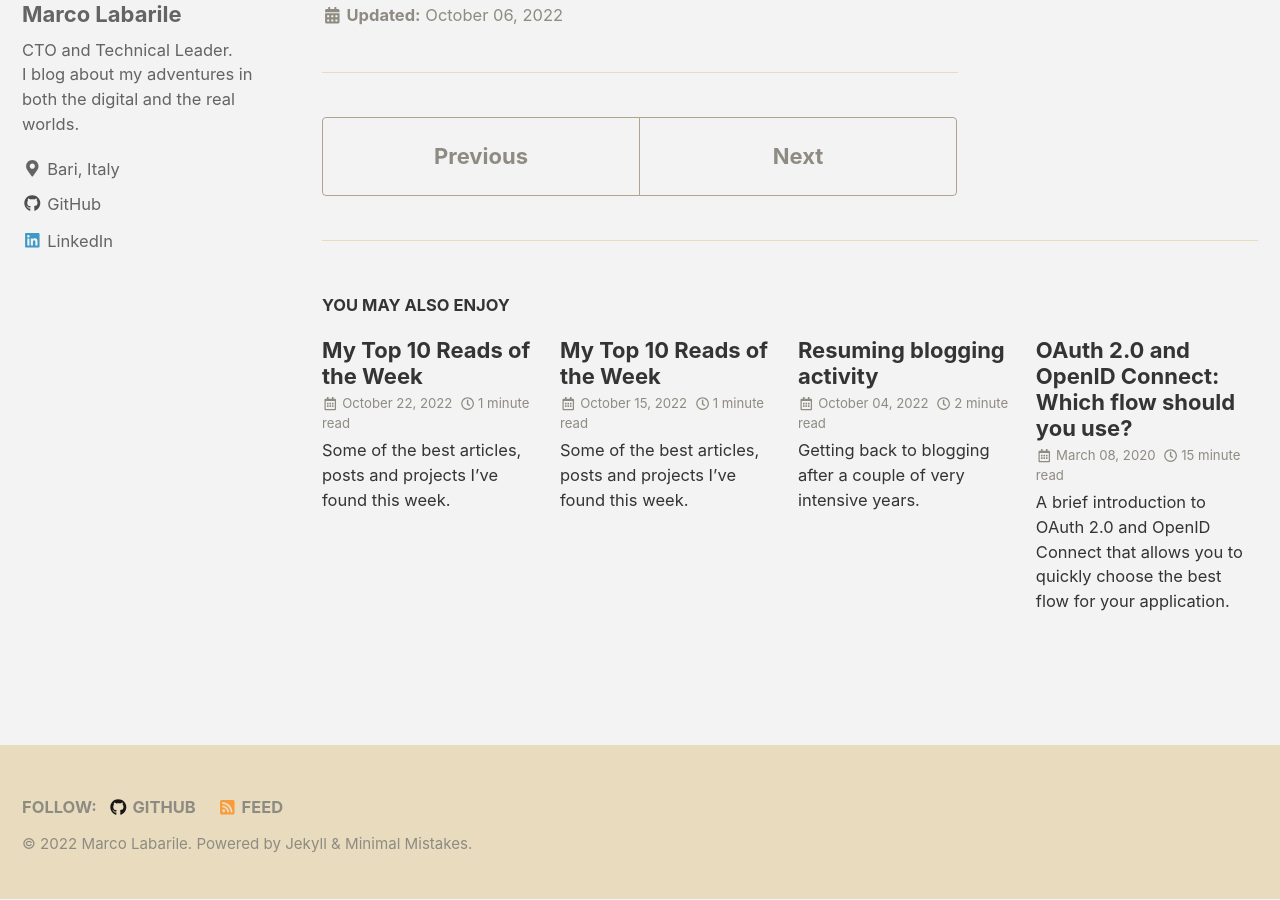
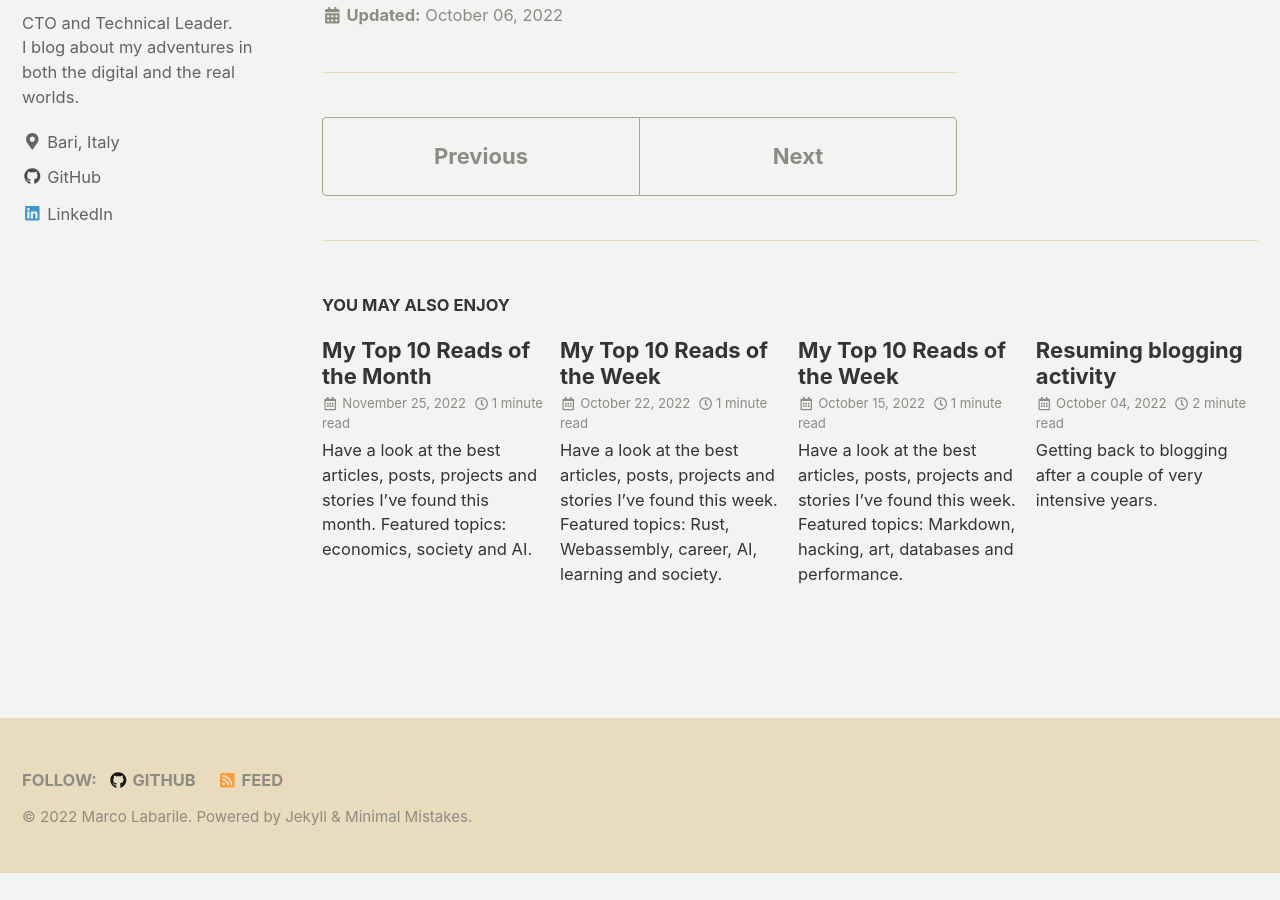
Before and after one commit to labarilem/labarilem.github.io, a Jekyll site: the page built from _posts/2022-10-06-my-top-10-reads-of-the-week.md, in a window 1280 px wide and 900 px high, scrolled down 1240 px. Built offline with Jekyll 4.4.1, drawn with Linux system fonts in a browser that asks for light colours; nearby versions of some CDN libraries; after the commit the page ends 2113 px from its top, so only the background shows below that.

Commit message:
publish monthly digest

```diff
--- a/Gemfile
+++ b/Gemfile
@@ -1,3 +1,4 @@
 source "https://rubygems.org"
 gem 'tzinfo-data'
+gem 'kramdown-parser-gfm'
 gemspec
--- a/_config.yml
+++ b/_config.yml
@@ -266,7 +266,7 @@ defaults:
       author_profile: true
       read_time: true
       comments: false
-      share: true
+      share: false
       related: true
   # _pages
   - scope:
--- a/_posts/2022-10-06-my-top-10-reads-of-the-week.md
+++ b/_posts/2022-10-06-my-top-10-reads-of-the-week.md
@@ -1,6 +1,8 @@
 ---
 title: "My Top 10 Reads of the Week"
-excerpt: Some of the best articles, posts and projects I've found this week.
+excerpt: >
+  Have a look at the best articles, posts, projects and stories I've found this week.
+  Featured topics: machine learning, databases, security and society.
 date: 2022-10-06
 last_modified_at: 2022-10-06
 categories:
--- a/_posts/2022-10-15-my-top-10-reads-of-the-week.md
+++ b/_posts/2022-10-15-my-top-10-reads-of-the-week.md
@@ -1,6 +1,8 @@
 ---
 title: "My Top 10 Reads of the Week"
-excerpt: Some of the best articles, posts and projects I've found this week.
+excerpt: >
+  Have a look at the best articles, posts, projects and stories I've found this week.
+  Featured topics: Markdown, hacking, art, databases and performance.
 date: 2022-10-15
 last_modified_at: 2022-10-15
 categories:
--- a/_posts/2022-10-22-my-top-10-reads-of-the-week.md
+++ b/_posts/2022-10-22-my-top-10-reads-of-the-week.md
@@ -1,6 +1,8 @@
 ---
 title: "My Top 10 Reads of the Week"
-excerpt: Some of the best articles, posts and projects I've found this week.
+excerpt: >
+  Have a look at the best articles, posts, projects and stories I've found this week.
+  Featured topics: Rust, Webassembly, career, AI, learning and society.
 date: 2022-10-22
 last_modified_at: 2022-10-22
 categories:
--- /dev/null
+++ b/_posts/2022-11-25-my-top-10-reads-of-the-month.md
@@ -0,0 +1,28 @@
+---
+title: "My Top 10 Reads of the Month"
+excerpt: >
+  Have a look at the best articles, posts, projects and stories I've found this month.
+  Featured topics: economics, society and AI.
+date: 2022-11-24
+last_modified_at: 2022-11-25
+categories:
+  - News
+tags:
+  - Economics
+  - Society
+  - AI
+share: false
+---
+
+Welcome to my monthly digest! Here you will find some of the best articles, posts and projects I've found this month:
+
+- How does the clipboard actually work? [Wayland](https://whynothugo.nl/journal/2022/10/21/how-the-clipboard-works/) vs [Windows](https://learn.microsoft.com/en-us/windows/win32/dataxchg/using-the-clipboard?redirectedfrom=MSDN#_win32_Copying_Information_to_the_Clipboard).
+- [Principles for Dealing with the Changing World Order](https://www.youtube.com/watch?v=xguam0TKMw8) by Ray Dalio (Video).
+- [Fast-Charging EV Batteries With Nickel Foil](https://spectrum.ieee.org/ev-battery-fast-charging).
+- [I Fell 15,000 Feet and Lived](https://uss-la-ca135.org/60/1960Judkins-Knott.html).
+- New data transmission speed record achieved with an [optical chip](https://newatlas.com/telecommunications/optical-chip-fastest-data-transmission-record-entire-internet-traffic/).
+- [State of Frontend 2022](https://tsh.io/state-of-frontend/)
+- [Make-a-Video](https://makeavideo.studio), an AI system that generates videos from text.
+- [Strategy Letter V](https://www.joelonsoftware.com/2002/06/12/strategy-letter-v/): why private companies decide to invest in free and open source software.
+- [The Most Intolerant Wins: The Dictatorship of the Small Minority](https://medium.com/incerto/the-most-intolerant-wins-the-dictatorship-of-the-small-minority-3f1f83ce4e15)
+- [The Pathologies of the Attention Economy](https://theconvivialsociety.substack.com/p/the-pathologies-of-the-attention)
```
Also changed, not shown: README.md.
